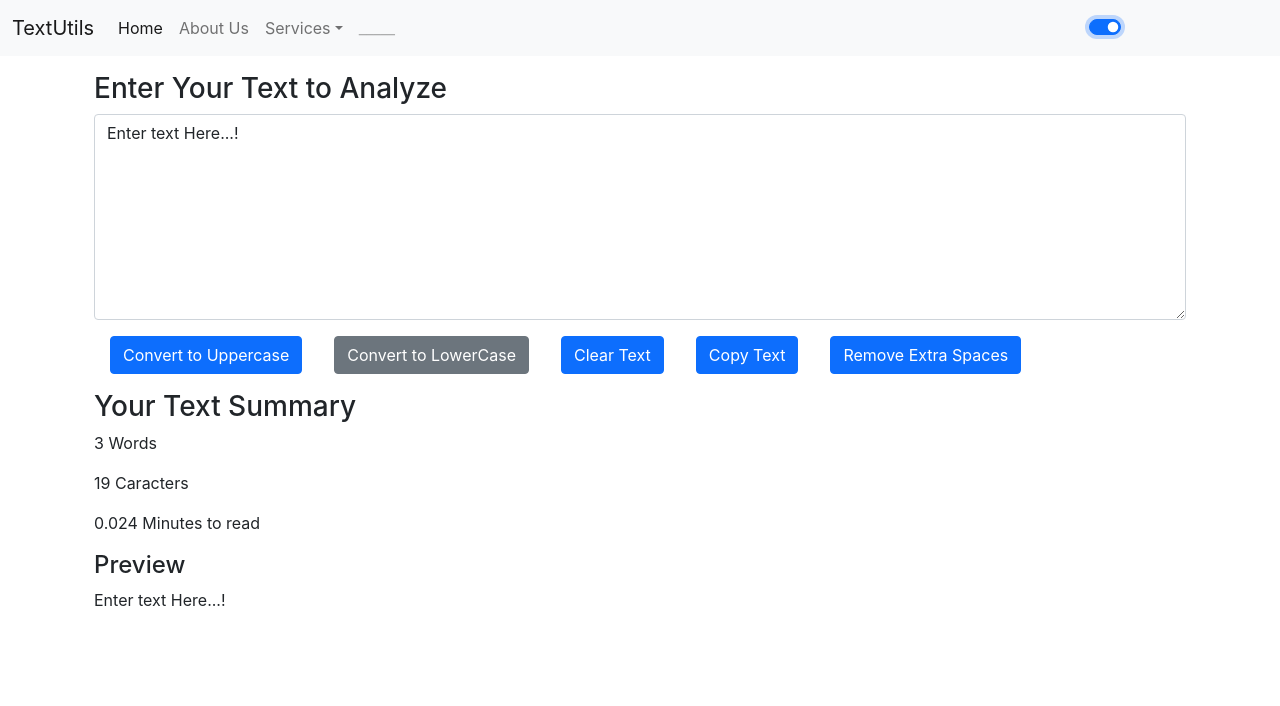
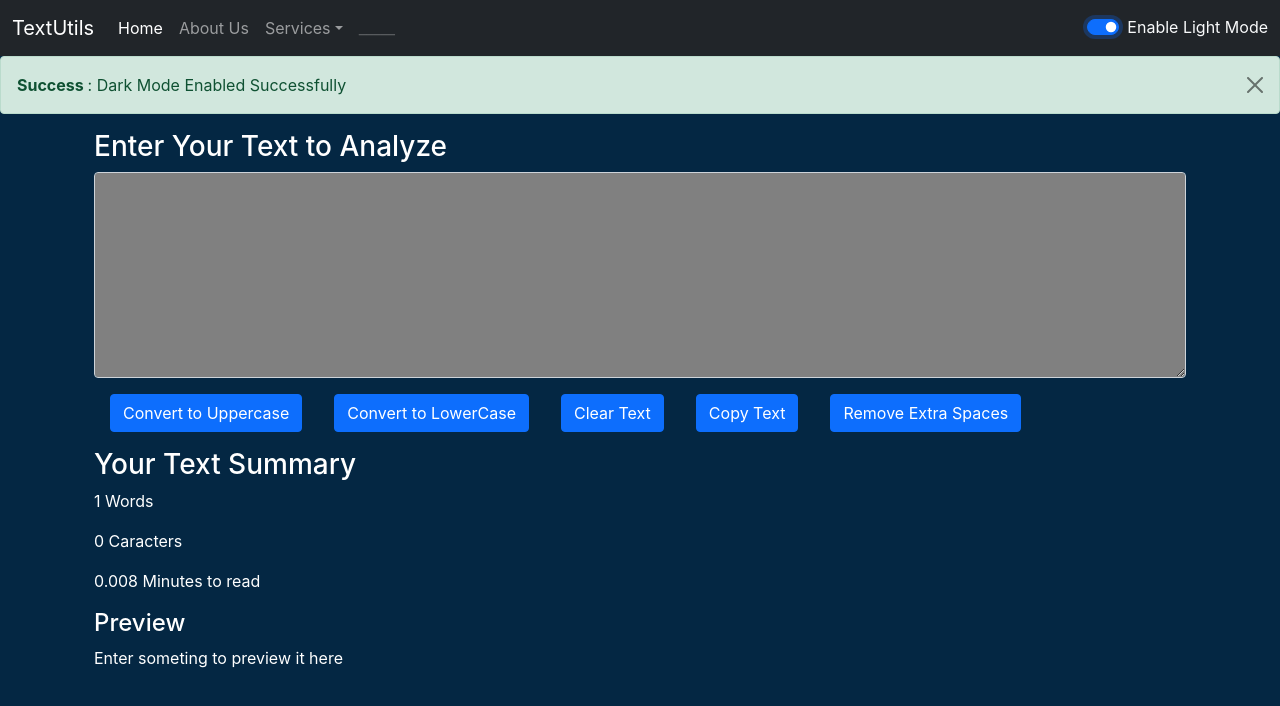
Before and after one commit to sanwalkhan/textutlis.co, a React (Create React App) app in the folder textutils/: page / in a window 1280 px wide. Both pictures are taken after a click on the switch "Enable Dark Mode". Shown: the top 706 px of the page. Built offline with nearby package versions, Linux system fonts and the light colour scheme.

Commit message:
alert.js
added alert button

```diff
--- a/textutils/src/App.js
+++ b/textutils/src/App.js
@@ -1,29 +1,47 @@
 import { useState } from "react";
 import "./App.css";
-
-// import About from "./components/About";
+import Alert from "./components/alert";
 import Navbar from "./components/Navbar";
 import TextForm from "./components/textForm";
 
 function App() {
+  const [mode, setmode] = useState("light");
 
-  const [mode, setmode] = useState("dark")
-
-  const toggleMode=()=>{
-    if(mode==="light"){
-      setmode('dark')
-    }
-    else{
-      setmode('light')
+  const toggleMode = () => {
+    if (mode === "light") {
+      setmode("dark");
+      document.body.style.backgroundColor = "#042743";
+      showAlert("Dark Mode Enabled Successfully" , "success")
+    } else {
+      setmode("light");
+      document.body.style.backgroundColor = "white";
+      showAlert("Light Mode Enabled Successfully" , "success")
 
     }
+  };
+
+
+  const [alert, setalert] = useState(null)
+
+  const showAlert = (message , type)=>{
+    setalert({
+      msg:message,
+      type: type
+    })
   }
 
   return (
     <div>
-      <Navbar title="TextUtils" about="About Us" Home="Home"  mode={mode} togglemode={toggleMode}/>
+      <Navbar
+        title="TextUtils"
+        about="About Us"
+        Home="Home"
+        mode={mode}
+        togglemode={toggleMode}
+      />
+     <Alert alert={alert}/>
       <div className="container my-3">
- <TextForm heading="Enter Your Text to Analyze" />
+        <TextForm  mode={mode} heading="Enter Your Text to Analyze" />
       </div>
     </div>
   );
--- a/textutils/src/components/Navbar.js
+++ b/textutils/src/components/Navbar.js
@@ -59,8 +59,7 @@ export default function Navbar(props) {
                 <a className="nav-link disabled">_____</a>
               </li>
             </ul>
-
-            <div className={`form-check form-switch text-${props.mode}`}>
+            <div className={`form-check form-switch text-${props.mode === 'dark' ? 'light' : 'dark'}`}>
               <input
                 className="form-check-input"
                 type="checkbox"
@@ -69,7 +68,7 @@ export default function Navbar(props) {
                 onClick={props.togglemode}
               />
               <label  className="form-check-label " htmlFor="flexSwitchCheckDefault">
-                Enable Dark Mode
+                Enable {props.mode === 'dark' ? 'Light' : 'Dark'} Mode
               </label>
             </div>
           </div>
--- /dev/null
+++ b/textutils/src/components/alert.js
@@ -0,0 +1,22 @@
+import React from "react";
+
+export default function Alert(props) {
+    const capatalize=(word)=>{
+        const lower = word.toLowerCase();
+        return lower.charAt(0).toUpperCase() + lower.slice(1);
+    }
+  return (
+    props.alert && <div
+      className={`alert alert-${props.alert.type} alert-dismissible fade show`}
+      role="alert"
+    >
+      <strong>{ capatalize(props.alert.type)} </strong>: {props.alert.msg}
+      <button
+        type="button"
+        className="btn-close"
+        data-bs-dismiss="alert"
+        aria-label="Close"
+      ></button>
+    </div>
+  );
+}
--- a/textutils/src/components/textForm.js
+++ b/textutils/src/components/textForm.js
@@ -1,7 +1,7 @@
 import React, { useState } from "react";
 
 export default function TXextForm(props) {
-  const [text, settext] = useState("Enter text Here...!");
+  const [text, settext] = useState("");
 
   const handleClickUPC = () => {
     let newtext = text.toUpperCase();
@@ -24,7 +24,7 @@ export default function TXextForm(props) {
 
   const handleCopy= () =>{
     var text = document.getElementById("box")
-    text.select();
+    text.select()
     navigator.clipboard.writeText(text.value)
   }
 
@@ -34,13 +34,14 @@ export default function TXextForm(props) {
   }
   return (
     <div>
-    <div className="container">
+    <div className="container"  style={{color:props.mode === 'dark' ? 'white' : '#042743' }}>
       <h3>{props.heading}</h3>
 
       <div className="mb-3">
         <textarea
           className="form-control"
           value={text}
+          style={{backgroundColor:props.mode === 'dark' ? 'grey' : 'white' , color:props.mode === 'dark' ? 'white' : '#042743'  }}
           onChange={handleonchange}
           id="box"
           rows="8"
@@ -50,7 +51,7 @@ export default function TXextForm(props) {
         Convert to Uppercase
       </button>
 
-      <button className="btn btn-secondary mx-3" onClick={handleClickLOC}>
+      <button className="btn btn-primary mx-3" onClick={handleClickLOC}>
         Convert to LowerCase
       </button>
       <button className="btn btn-primary mx-3" onClick={clearText}>
@@ -68,13 +69,13 @@ export default function TXextForm(props) {
 
 
     </div>
-    <div className="container my-3">
+    <div className="container my-3" style={{color:props.mode === 'dark' ? 'white' : '#042743' }}>
     <h3>Your Text Summary</h3>
     <p>{text.split(" ").length} Words</p>
     <p>{text.length} Caracters</p>
     <p>{0.008 * text.split(" ").length} Minutes to read </p>
     <h4>Preview</h4>
-    <p>{text}</p>
+    <p>{text.length>0 ? text:"Enter someting to preview it here"}</p>
     </div>
 
     </div>
```
